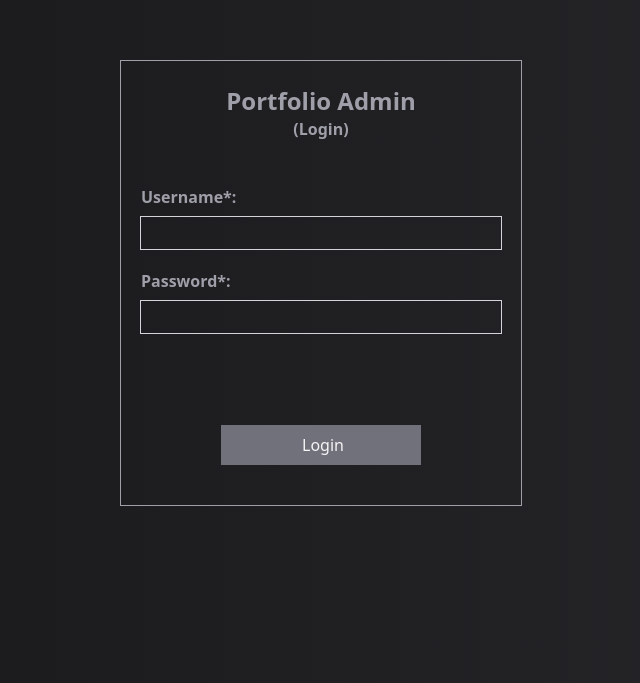
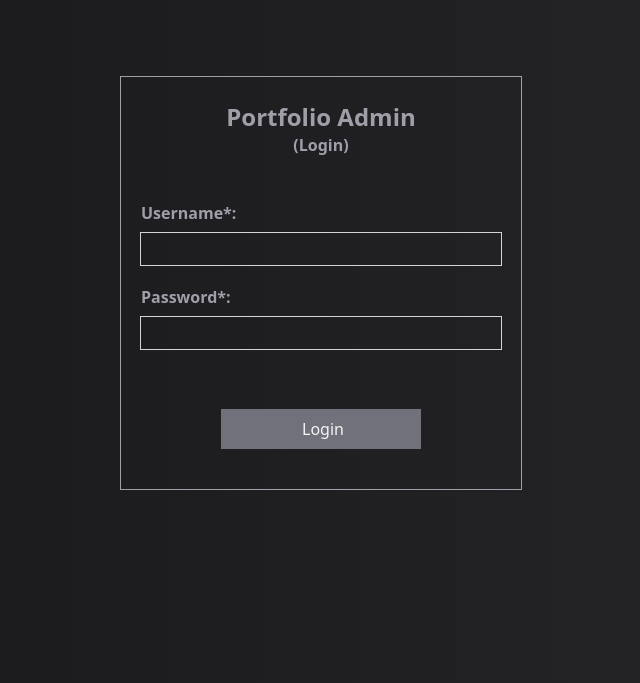
Before and after one commit to MarcusQuixabeira/portfolio-admin-front-end, a React (Vite) app: page / in a window 1280 px wide. Shown: the part 117-800 px from the top of the page, without its empty margins (319-959 px from the left). Built offline with nearby package versions, Linux system fonts and the light colour scheme.

Commit message:
Reverting input adding

```diff
--- a/src/components/views/login/LoginView.tsx
+++ b/src/components/views/login/LoginView.tsx
@@ -71,7 +71,6 @@ export default function LoginView() {
                     className={getInputClass(errors, "password")}
                     {...register("password", { required: true })}
                   />
-                  <input type='text' className='autofill:bg-transparent' />
                   {errors?.password && <div className="text-rose-800 text-sm">Password is required</div>}
                 </div>
               </div>
```
